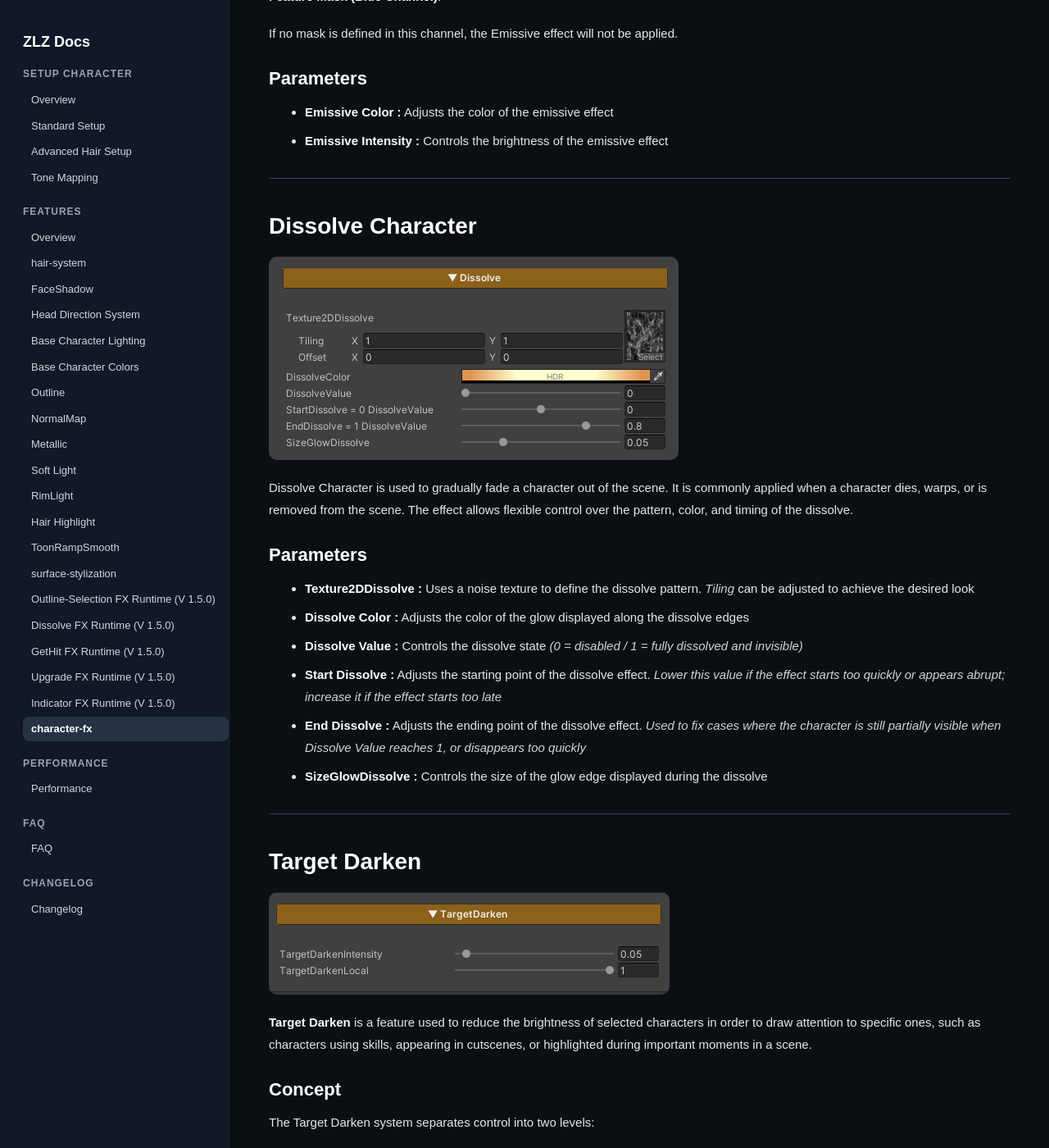
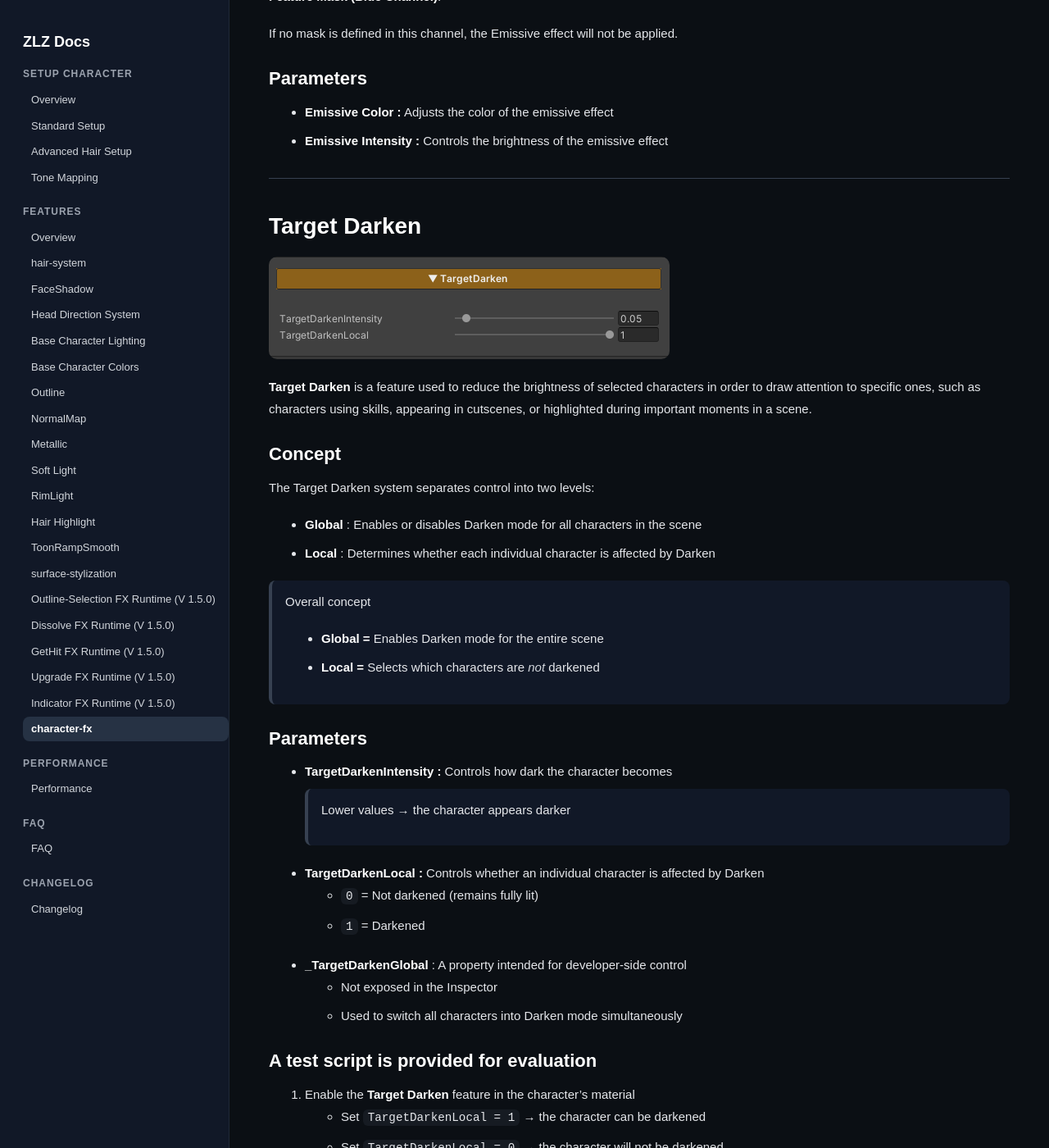
Before and after one commit to zlz-studio/zlz-studio.github.io, a Jekyll site: the page built from features/character-fx/index.md, in a window 1280 px wide and 1400 px high, scrolled down 635 px. Shown: the whole window at 82% size. Built offline with Jekyll 4.4.1, drawn with Linux system fonts in a browser that asks for light colours.

Commit message:
Update index.md

```diff
--- a/features/character-fx/index.md
+++ b/features/character-fx/index.md
@@ -23,23 +23,6 @@ If no mask is defined in this channel, the Emissive effect will not be applied.
 
 - **Emissive Color :** Adjusts the color of the emissive effect
 - **Emissive Intensity :** Controls the brightness of the emissive effect
-
----
-
-## Dissolve Character
-
-![dissolve](../images/dissolve.png)
-
-Dissolve Character is used to gradually fade a character out of the scene. It is commonly applied when a character dies, warps, or is removed from the scene. The effect allows flexible control over the pattern, color, and timing of the dissolve.
-
-### Parameters
-
-- **Texture2DDissolve :** Uses a noise texture to define the dissolve pattern. *Tiling* can be adjusted to achieve the desired look
-- **Dissolve Color :** Adjusts the color of the glow displayed along the dissolve edges
-- **Dissolve Value :** Controls the dissolve state *(0 = disabled / 1 = fully dissolved and invisible)*
-- **Start Dissolve :** Adjusts the starting point of the dissolve effect. *Lower this value if the effect starts too quickly or appears abrupt; increase it if the effect starts too late*
-- **End Dissolve :** Adjusts the ending point of the dissolve effect. *Used to fix cases where the character is still partially visible when Dissolve Value reaches 1, or disappears too quickly*
-- **SizeGlowDissolve :** Controls the size of the glow edge displayed during the dissolve
 
 ---
 
```
